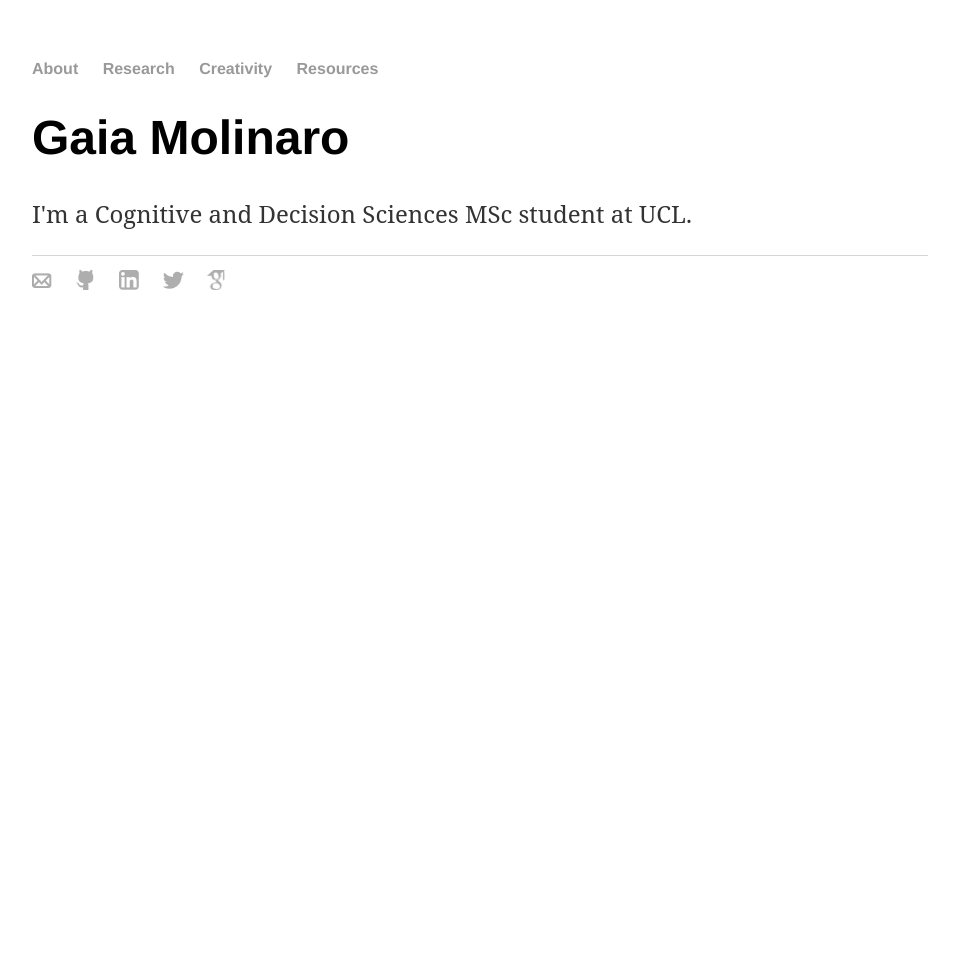
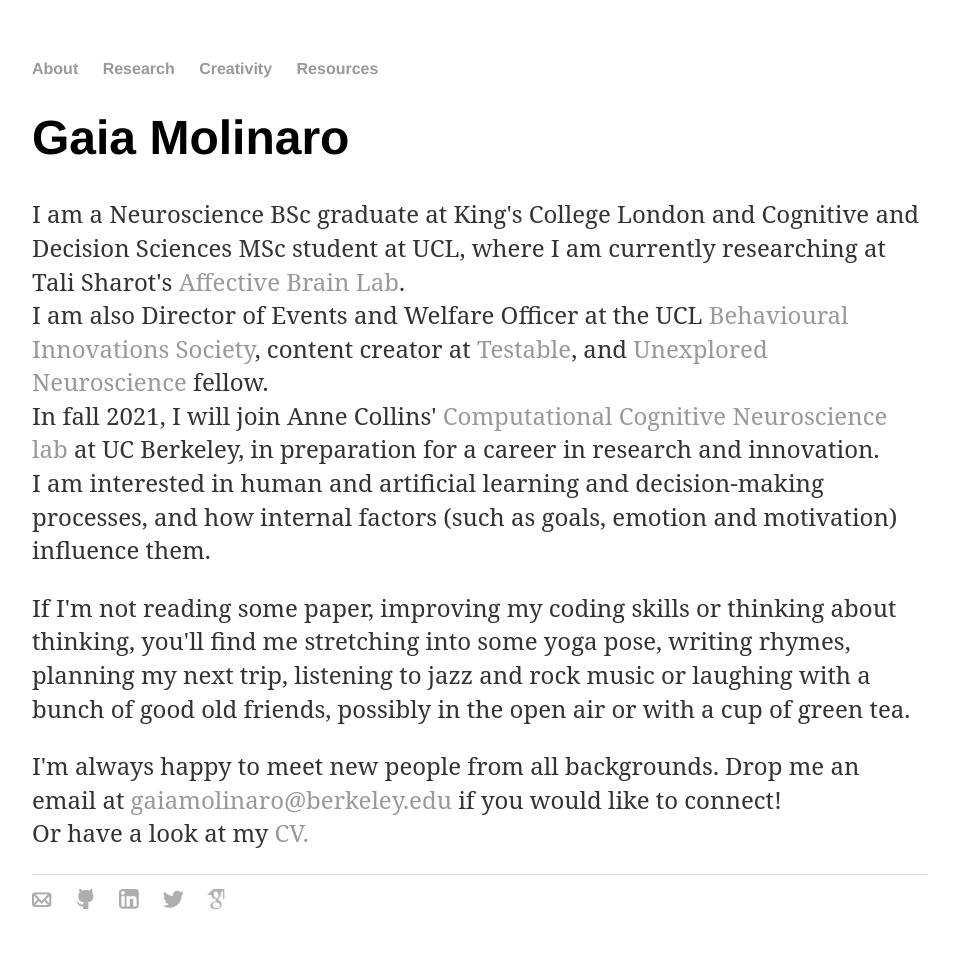
Before and after one commit to gaiamolinaro/gaiamolinaro.github.io, a Jekyll site: the page built from index.html, in a window 1280 px wide. Shown: the whole page, without its empty margins (160-1119 px from the left). Built offline with Jekyll 4.4.1, drawn with Linux system fonts in a browser that asks for light colours; nearby versions of some CDN libraries; before the commit the page ends 900 px from its top, so only the background shows below that.

Commit message:
Update index.html

```diff
--- a/index.html
+++ b/index.html
@@ -3,6 +3,17 @@ layout: default
 title: Gaia Molinaro
 ---
 <div class="blurb">
-	<h1>Gaia Molinaro</h1>
-	<p>I'm a Cognitive and Decision Sciences MSc student at UCL.</p>
+<h1>Gaia Molinaro</h1>
+<p>I am a Neuroscience BSc graduate at King's College London and Cognitive and Decision Sciences MSc student at UCL,
+    where I am currently researching at Tali Sharot's <a href="http://affectivebrain.com/" target="_blank">Affective Brain Lab</a>.
+    <br>I am also Director of Events and Welfare Officer at the UCL <a href="http://behaviouralucl.tech/" target="_blank">Behavioural Innovations Society</a>,
+    content creator at <a href="https://www.testable.org/" target="_blank">Testable</a>,
+    and <a href="https://www.unexploredneuroscience.com/" target="_blank">Unexplored Neuroscience</a> fellow.
+    <br>In fall 2021, I will join Anne Collins' <a href="https://ccn.berkeley.edu/" target="_blank">Computational Cognitive Neuroscience lab</a> at UC Berkeley, in preparation for a career in research and innovation.
+    <br>I am interested in human and artificial learning and decision-making processes, and how internal factors (such as goals, emotion and motivation) influence them.</p>
+<p>If I'm not reading some paper, improving my coding skills or thinking about thinking, you'll find me stretching into some yoga pose, writing rhymes, planning my next trip,
+    listening to jazz and rock music or laughing with a bunch of good old friends, possibly in the open air or with a cup of green tea.</p>
+<p>I'm always happy to meet new people from all backgrounds. Drop me an email at
+<a href="mailto:gaiamolinaro@berkeley.edu">gaiamolinaro@berkeley.edu</a> if you would like to connect!
+    <br>Or have a look at my <a href="cv.pdf" target="_blank">CV.</a></p>
 </div><!-- /.blurb -->
```
